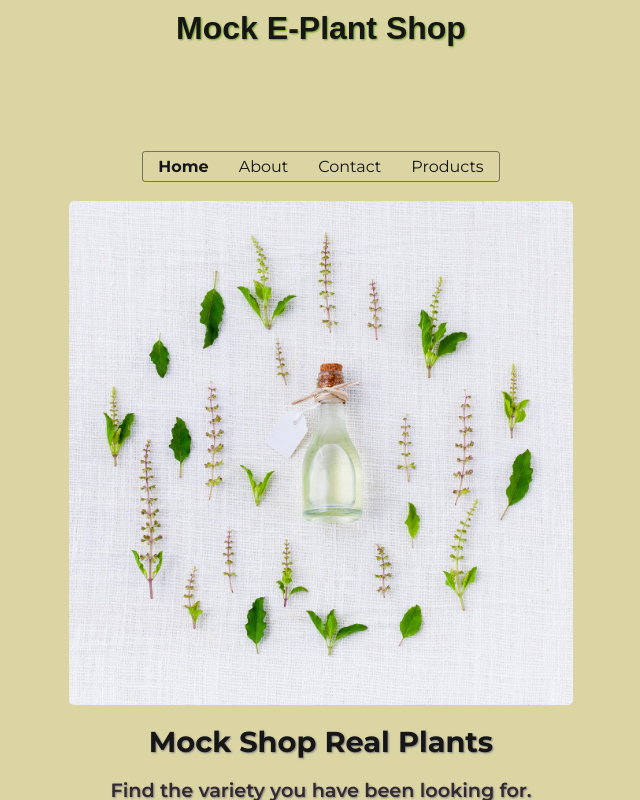
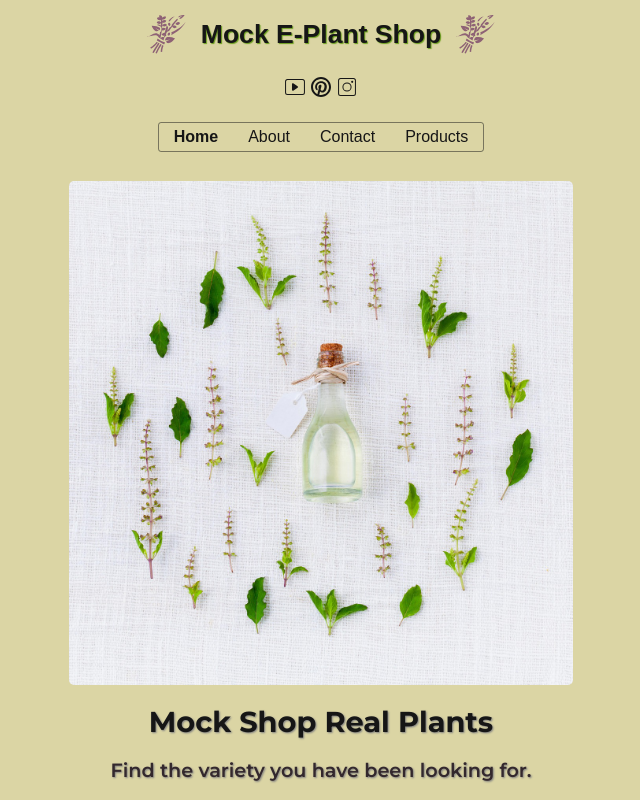
Before and after one commit to zenidreney/react-router, a React (Vite) app: page / in a window 1280 px wide. Shown: the top 800 px of the page, without its empty margins (319-959 px from the left). Built offline with nearby package versions, Linux system fonts and the light colour scheme; a web font is replaced by a local one.

Commit message:
Style and code polish

```diff
--- a/src/App.css
+++ b/src/App.css
@@ -178,7 +178,6 @@ div.herb-els-container::before {
     border-radius: 12px;
     filter: blur(4px);
     width: 110%;
-    max-width: 100vw;
     z-index: -1;
     height: 100%;
 }
@@ -211,9 +210,10 @@ div.summary-container {
     display: flex;
     flex-direction: column;
     justify-content: center;
+    gap: 0.7em;
     align-items: center;
     max-width: 720px;
-    margin: 0 auto;
+    margin: 0.5em auto;
     text-align: center;
 }
 
@@ -232,6 +232,7 @@ div.summary-container>a {
 /* TABLET */
 
 @media (min-width: 600px) {
+
 
     /* HOME COMPONENT */
     section.home>img {
--- a/src/components/Footer.css
+++ b/src/components/Footer.css
@@ -50,7 +50,7 @@ div.left {
 align-items: center;
 }
 
-svg.social-logo {
+svg.social-logo-footer {
     color: #DBD5A4;
     font-size: 1.5rem;
 }
--- a/src/components/Footer.tsx
+++ b/src/components/Footer.tsx
@@ -19,16 +19,16 @@ export default function Footer() {
             </div>
 
             <div className="right">
-                <p>Follow us:</p>
+                <p>Follow us on</p>
                 <div className="social-icons">
                     <a href="https://www.youtube.com/"
-                    ><CiYoutube className="social-logo" /></a
+                    ><CiYoutube className="social-logo-footer" /></a
                     >
                     <a href="https://www.pinterest.com/"
-                    ><RiPinterestLine className="social-logo" /></a
+                    ><RiPinterestLine className="social-logo-footer" /></a
                     >
                     <a href="https://www.instagram.com/"
-                    ><CiInstagram className="social-logo" /></a
+                    ><CiInstagram className="social-logo-footer" /></a
                     >
                 </div>
             </div>
--- a/src/components/Header.css
+++ b/src/components/Header.css
@@ -2,12 +2,32 @@
 header {
     box-sizing: border-box;
     font-family: "Zalando Sans", sans-serif;
-    padding-bottom: 3%;
+
+    display: flex;
+    flex-direction: column;
+    align-items: center;
 
 }
 
-header > h1 {
-    text-shadow: 1px 1px 2px rgb(106, 158, 28);
+
+div.name-container {
+    margin: 1em 0.5em 0;
+    display: flex;
+    align-items: center;
+    gap: 1em;
+    text-align: center;
+    font-size: 83%;
+}
+
+div.name-container > h1 {
+    text-shadow: 1px 1px 1px rgb(106, 158, 28);
+
+}
+
+
+div.name-container > svg {
+    font-size: 3.2em;
+    animation: changeColor 13s ease-in-out infinite;
 }
 
 div.social-icons {
--- a/src/components/Header.tsx
+++ b/src/components/Header.tsx
@@ -1,26 +1,39 @@
 import { CiYoutube } from "react-icons/ci";
 import { RiPinterestLine } from "react-icons/ri";
 import { CiInstagram } from "react-icons/ci";
+import { GiHerbsBundle } from "react-icons/gi";
+import { type ReactNode } from "react";
 
 import "./Header.css"
 
-export default function Header() {
+type HeaderProps = {
+    children?: ReactNode
+}
+
+export default function Header({ children }: HeaderProps) {
 
     return (
         <header>
-            <h1>Mock E-Plant Shop</h1>
+            <div className="name-container">
+                <GiHerbsBundle />
+                <h1>Mock E-Plant Shop</h1>
+                <GiHerbsBundle />
+            </div>
             <div className="social-icons">
 
                 <a href="https://www.youtube.com/"
-                ><CiYoutube className="social-logo"/></a
+                ><CiYoutube className="social-logo" /></a
                 >
                 <a href="https://www.pinterest.com/"
-                ><RiPinterestLine className="social-logo"/></a
+                ><RiPinterestLine className="social-logo" /></a
                 >
                 <a href="https://www.instagram.com/"
-                ><CiInstagram className="social-logo"/></a
+                ><CiInstagram className="social-logo" /></a
                 >
             </div>
+
+            {children}
+
         </header>
 
     )
--- a/src/components/HerbDetailContainer.css
+++ b/src/components/HerbDetailContainer.css
@@ -72,6 +72,11 @@ div.herb-info {
     gap: 1em;
 }
 
+h1.herb-header {
+    width: 100%;
+}
+
+
 
 div.badge-container {
     flex-grow: 1;
--- a/src/components/HerbDetailContainer.tsx
+++ b/src/components/HerbDetailContainer.tsx
@@ -44,7 +44,7 @@ export default function HerbDetailContainer({
 
             <div className="text-container">
                 <div className="herb-info">
-                    <h1>{name}</h1>
+                    <h1 className="herb-header">{name}</h1>
                     <div className="badge-container">
                         {isCulinary ? <Badge>Culinary</Badge>
                             : <Badge color="red">Not edible</Badge>}
--- /dev/null
+++ b/src/components/Layout.css
@@ -0,0 +1,22 @@
+div.body-container {
+    min-height: 100vh;
+    display: flex;
+    flex-direction: column;
+    justify-content: space-between;
+}
+
+
+main {
+    padding: 10px 10px 0 10px;
+    display: flex;
+    justify-content: center;
+    align-items: center;
+    flex-direction: column;
+    flex: 1;
+}
+
+nav {
+    padding: 0.3em 0;
+    border-radius: 3px;
+    border: 1px solid rgba(22, 22, 22, 0.5);
+}
--- a/src/components/Layout.tsx
+++ b/src/components/Layout.tsx
@@ -3,8 +3,8 @@ import { useCart } from "../hooks/useCart"
 import { useScrollToTop } from "../hooks/useScrollToTop"
 import Header from "./Header"
 import Footer from "./Footer"
-
 import Cart from "../pages/Cart"
+import "./Layout.css"
 
 export default function Layout() {
 
@@ -21,9 +21,8 @@ export default function Layout() {
 
     return (
 
-        <main className="main-container">
-
-            <Header />
+        <div className="body-container">
+            <Header >
 
                 <nav>
                     <NavLink to="/" style={({ isActive }) => isActive ? activeStyles : undefined}>
@@ -39,14 +38,17 @@ export default function Layout() {
                         Products
                     </NavLink>
                 </nav>
+            </Header>
 
+            <main>
                 {cartItems.length > 0 ?
                     <Cart /> : null}
 
                 <Outlet />
+            </main>
 
             <Footer />
-        </main>
+        </div>
 
     )
 };
--- a/src/index.css
+++ b/src/index.css
@@ -1,7 +1,7 @@
 /* * {
-    outline: 1px solid red;
-}
- */
+    outline: 1px dotted violet;
+} */
+
 html,
 body {
     font-family: Montserrat, sans-serif;
@@ -13,6 +13,8 @@ body {
     background: #DBD5A4;
     color: #161616;
 }
+
+
 
 
 a {
@@ -43,26 +45,14 @@ button {
     margin-inline: 0.1em;
 }
 
+
+
 button:hover,
 button:focus {
     background-color: #161616;
     color: #DBD5A4;
 }
 
-
-main {
-    padding: 10px 10px 0 10px;
-    display: flex;
-    justify-content: center;
-    align-items: center;
-    flex-direction: column;
-}
-
-nav {
-    padding: 0.3em 0;
-    border-radius: 3px;
-    border: 1px solid rgba(22, 22, 22, 0.5);
-}
 
 /* UTILITY */
 
@@ -83,7 +73,7 @@ p.back-to-p {
     padding: 0.5em 0.6em;
     border-radius: 4px;
     display: inline-block;
-    margin-inline: 0.5em;
+    margin: 0.5em;
     cursor: pointer;
     font-size: 1rem;
 }
--- a/src/pages/Checkout.tsx
+++ b/src/pages/Checkout.tsx
@@ -14,7 +14,6 @@ export default function Checkout() {
 
     function handleFormInput(e: React.ChangeEvent<HTMLInputElement>) {
         const { name, value } = e.target
-        console.log({ name, value })
 
         setFormData(prev => {
             return {
@@ -28,17 +27,13 @@ export default function Checkout() {
         e.preventDefault()
 
 
-        if (!formData.name || !formData.cvv || !formData.cardNo) {
-            alert("Please fill in")
-            return
-        } else {
             alert("Your order has been submitted!")
             console.log("Submitted", {
                 items: cartItems,
                 user: formData
             })
             navigate("/thank-you")
-        }
+
 
         setCompletedOrder({
             user: formData,
@@ -99,6 +94,7 @@ export default function Checkout() {
                         <input
                             type="text"
                             id="name"
+                            required
                             name="name"
                             value={formData.name}
                             onChange={handleFormInput} />
@@ -106,6 +102,7 @@ export default function Checkout() {
                         <input
                             type="password"
                             id="cvv"
+                            required
                             name="cvv"
                             value={formData.cvv}
                             onChange={handleFormInput} />
@@ -114,6 +111,7 @@ export default function Checkout() {
                             type="text"
                             inputMode="numeric"
                             id="cardNo"
+                            required
                             name="cardNo"
                             value={formData.cardNo}
                             onChange={handleFormInput} />
--- a/src/pages/ThankYou.tsx
+++ b/src/pages/ThankYou.tsx
@@ -5,7 +5,6 @@ export default function ThankYou() {
 
     const { completedOrder } = useCart()
 
-    console.log(completedOrder)
 
     if(!completedOrder) {
         return(
@@ -19,6 +18,9 @@ export default function ThankYou() {
     }
 
     const { user, items } = completedOrder
+
+    const totalPrice = items.reduce((acc, item) => acc + (item.price * item.quantity), 0).toFixed(2)
+
 
     const summaryEls = items.map((herb, index) => {
         return(
@@ -37,7 +39,6 @@ export default function ThankYou() {
         )
     })
 
-    //const name = completedOrder && completedOrder.name
 
     return (
         <div className="summary-container">
@@ -46,6 +47,7 @@ export default function ThankYou() {
             <h3>You order is on its way</h3>
             <h4>Summary of your order</h4>
             {summaryEls}
+            <p>Total Paid: {totalPrice} €</p>
             <Link to="/" className="to-btn">Back to Home</Link>
         </div>
     )
```
Lines whose indentation alone changed are shown as unchanged.
